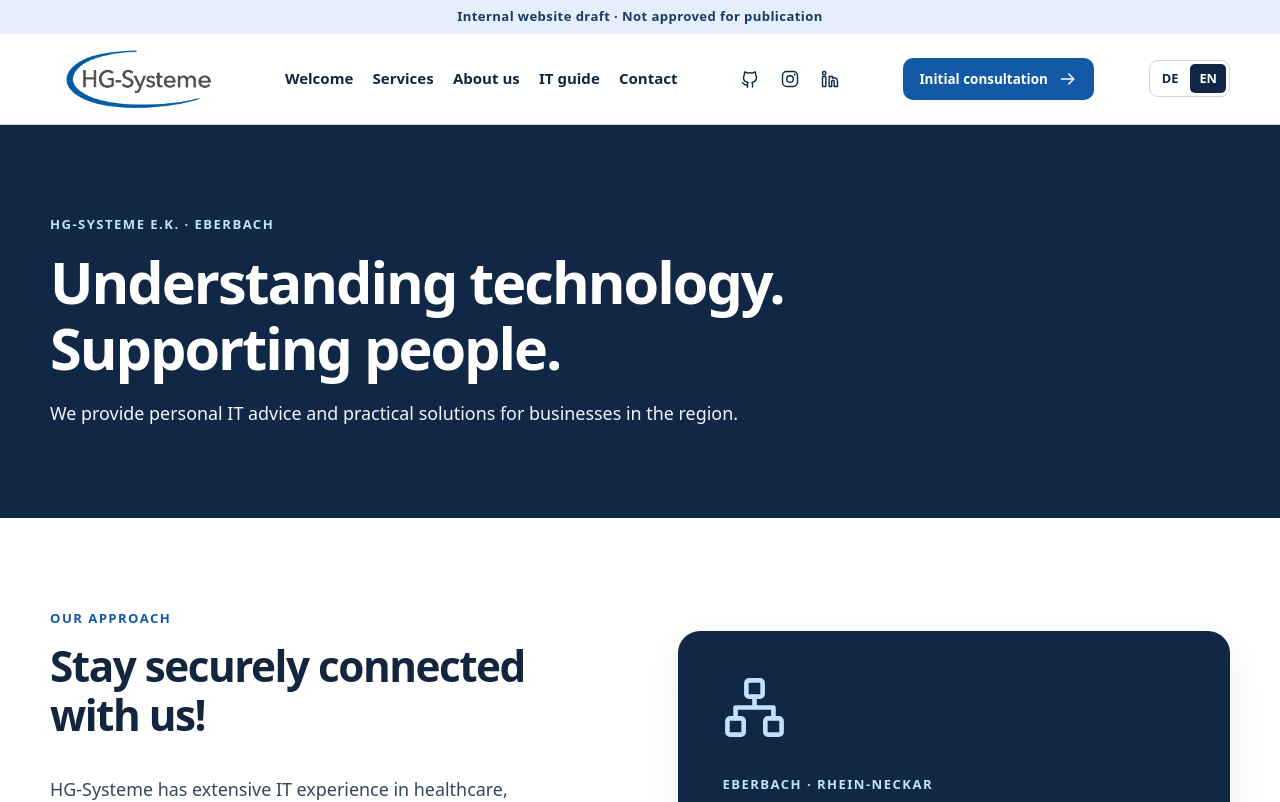
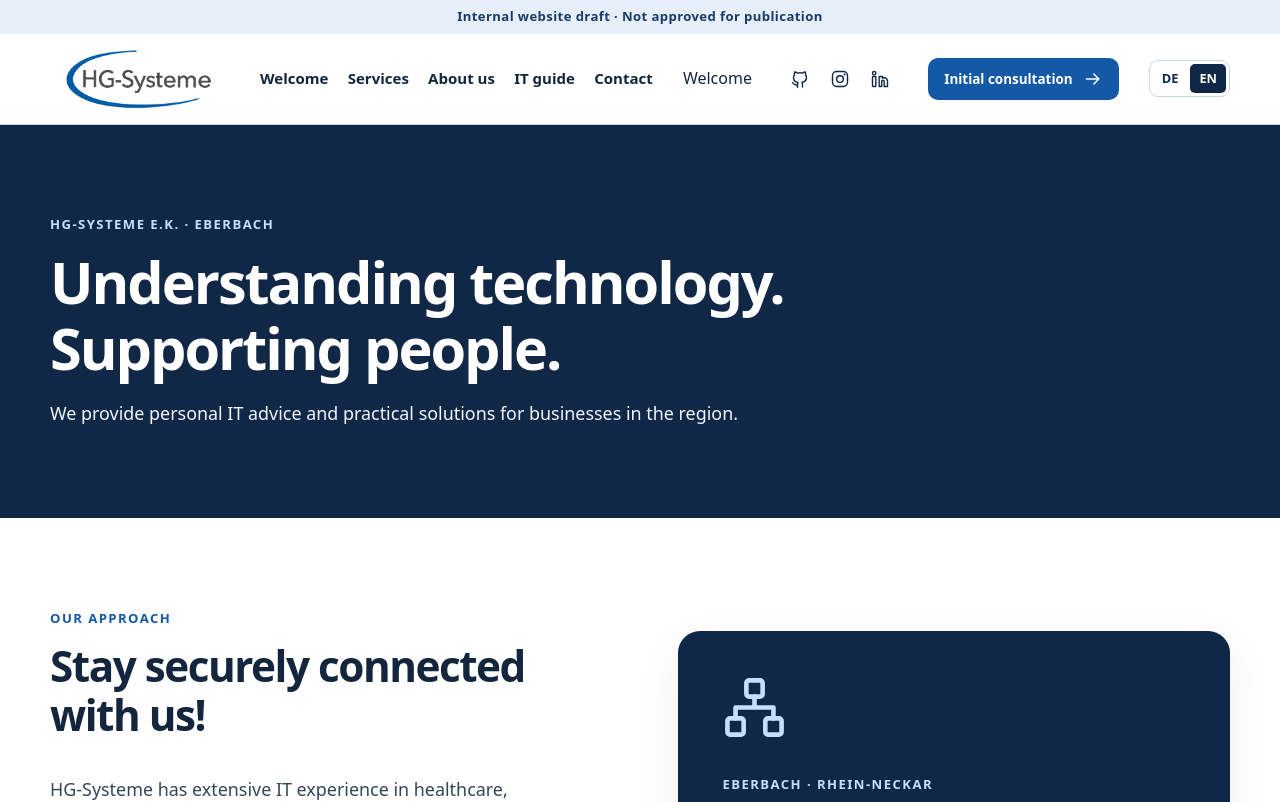
Before and after one commit to scncvk19/Website_hg, a Next.js app: page /en/about in a window 1280 px wide. Shown: the top 802 px of the page. Built offline with nearby package versions, Linux system fonts and the light colour scheme.

Commit message:
Startseitenlink auch in kompakter Kopfzeile sichtbar machen

```diff
--- a/components/Site.tsx
+++ b/components/Site.tsx
@@ -21,6 +21,7 @@ export function Header({ lang = "de" }: { lang?: Language }) {
   const t = copy[lang];
   return <><div className="preview-bar">{t.preview}</div><header className={"site-header "+styles.header}><div className="container header-inner"><Brand lang={lang}/>
     <nav className="desktop-nav" aria-label={t.navigation}>{navRoutes.map((r,i)=><Link key={r[lang]} href={r[lang]}>{t.nav[i]}</Link>)}</nav>
+    <Link className={styles.mobileHome} href={routes.home[lang]}>{t.nav[0]}</Link>
     <div className={styles.desktopSocial}><SocialLinks lang={lang}/></div>
     <Link className="button button-small header-cta" href={routes.contact[lang]}>{t.consultation}<Icon name="arrow"/></Link>
     <LanguageSwitch lang={lang}/>
```
